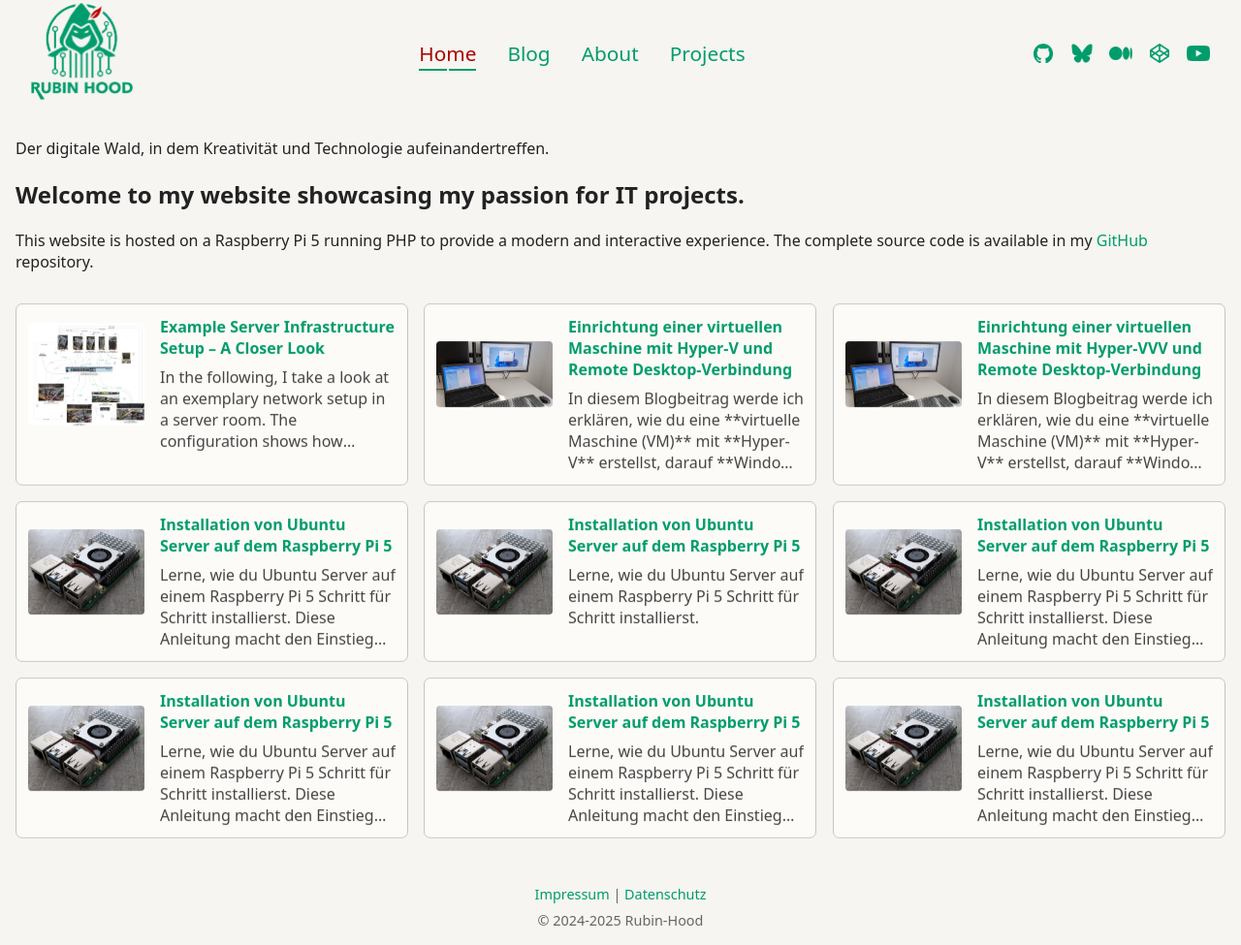
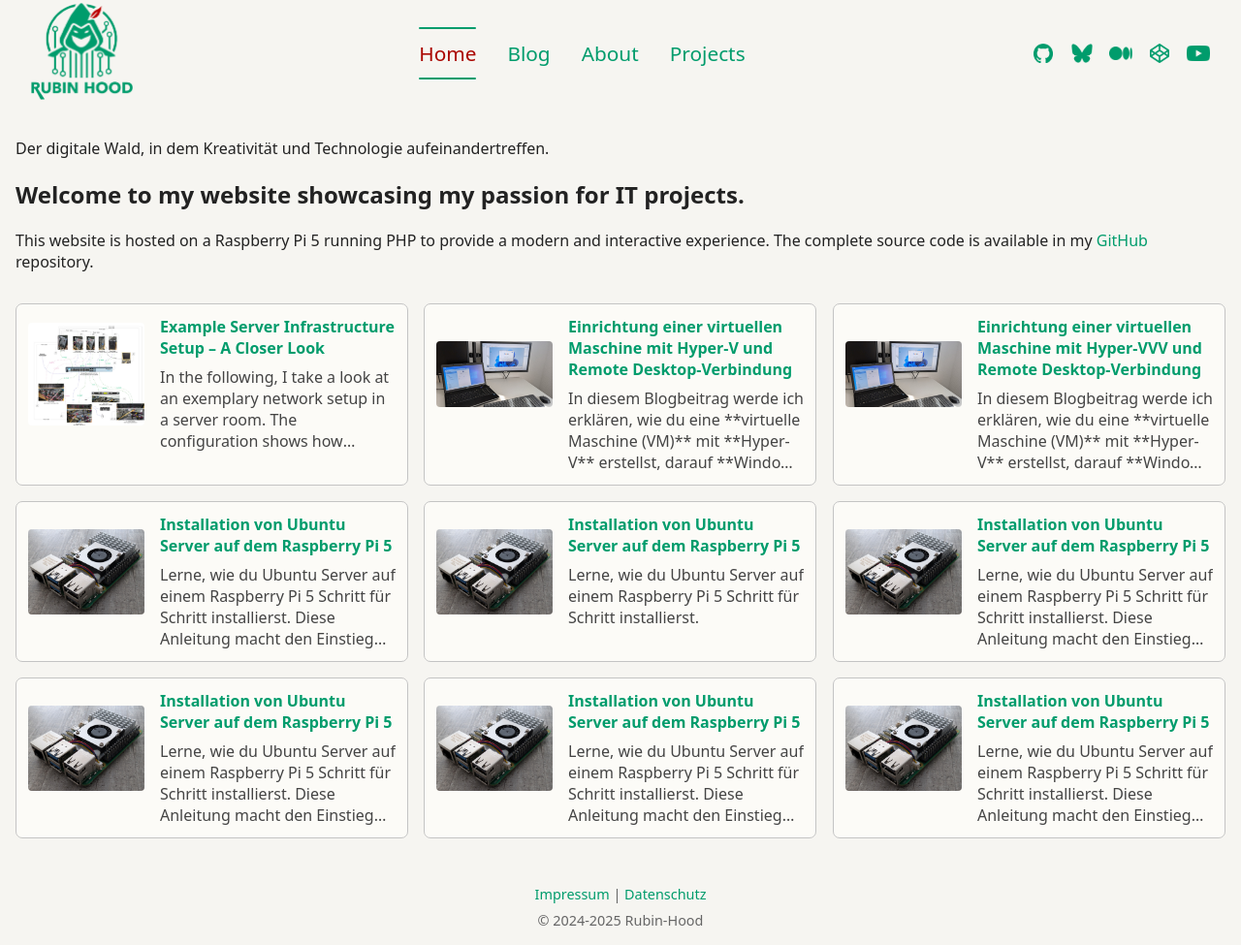
Before and after one commit to rubin-hood/rubinhood-blog, a Jekyll site: the page built from index.md, in a window 1280 px wide and 975 px high. Shown: the whole window at 97% size. Built offline with Jekyll 4.4.1, drawn with Linux system fonts in a browser that asks for light colours.

Commit message:
Update style.css

```diff
--- a/assets/css/style.css
+++ b/assets/css/style.css
@@ -516,14 +516,41 @@ body.noscroll { overflow: hidden; }
 .site-nav a {
   position: relative;
   overflow: visible;
+  padding: 0.35em 0;
+  transition: color .3s cubic-bezier(.4,0,.2,1);
 }
+
 .site-nav a::before,
 .site-nav a::after {
   content: '';
-  position: absolute; width: 48%; height: 2px; background: #009C6C;
-  bottom: -4px; transition: transform .3s;
+  position: absolute;
+  left: 50%;   /* Start in der Mitte */
+  width: 0;
+  height: 2px;
+  background: #009C6C;
+  transition:
+    width .35s cubic-bezier(.4,0,.2,1),
+    left .35s cubic-bezier(.4,0,.2,1);
+  z-index: 1;
+  pointer-events: none;
+  border-radius: 2px;
 }
-.site-nav a::before { left: 0; transform: scaleX(0); }
-.site-nav a::after  { right: 0; transform: scaleX(0); }
-.site-nav a:hover::before, .site-nav a.active::before  { transform: scaleX(1); }
-.site-nav a:hover::after,  .site-nav a.active::after   { transform: scaleX(1); }
+
+.site-nav a::before {
+  top: -6px;   /* Abstand oben */
+}
+
+.site-nav a::after {
+  bottom: -6px; /* Abstand unten */
+}
+
+.site-nav a:hover::before,
+.site-nav a.active::before,
+.site-nav a:focus::before,
+.site-nav a:hover::after,
+.site-nav a.active::after,
+.site-nav a:focus::after {
+  width: 100%;     /* Dehnt sich auf ganze Link-Breite aus */
+  left: 0;         /* Von der Mitte zu den Seiten */
+  background: #009C6C; /* Farbe */
+}
```
